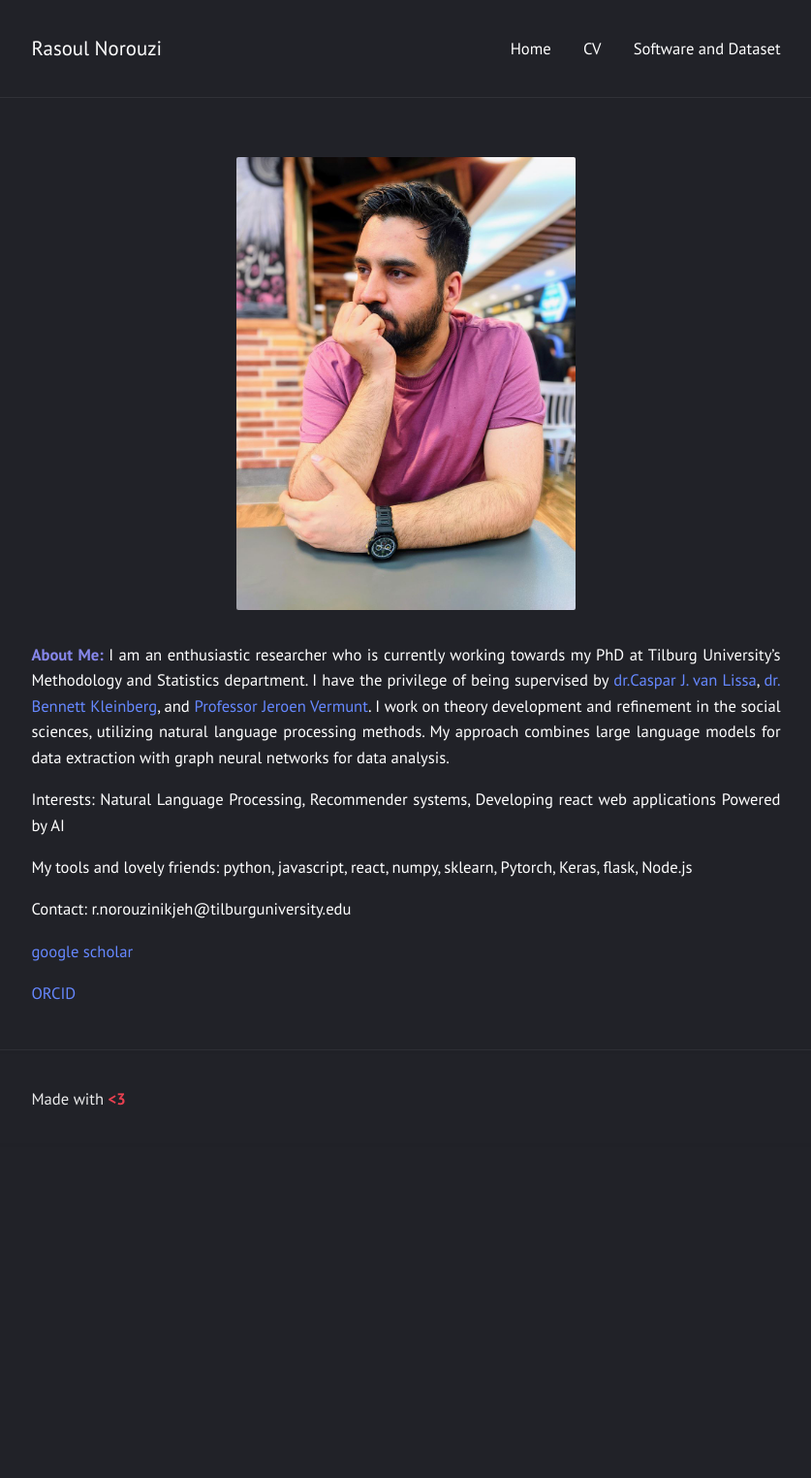
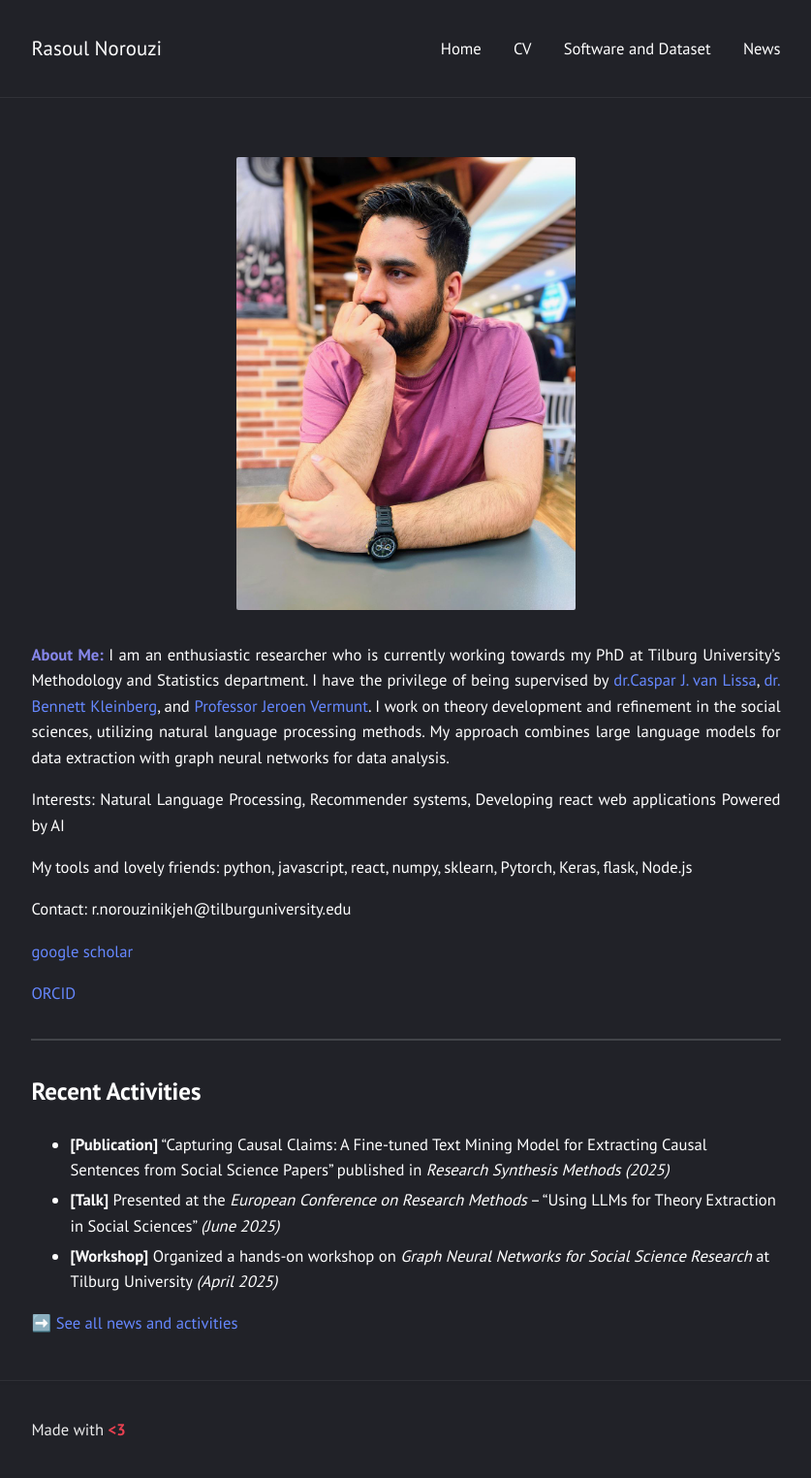
Before and after one commit to rasoulnorouzi/rasoulnorouzi.github.io, a Jekyll site: the page built from index.md, in a window 1280 px wide. Shown: the whole page at 97% size, without its empty margins (221-1058 px from the left). Built offline with Jekyll 4.4.1, drawn with Linux system fonts in a browser that asks for light colours; before the commit the page ends 1183 px from its top, so only the background shows below that.

Commit message:
Add News & Activities page, Recent Activities section on homepage, and nav link
Agent-Logs-Url: https://github.com/rasoulnorouzi/rasoulnorouzi.github.io/sessions/c1f60ccb-09f2-44ce-9ce7-d478cd6aa64b

Co-authored-by: rasoulnorouzi <46104045+rasoulnorouzi@users.noreply.github.com>

```diff
--- a/_config.yml
+++ b/_config.yml
@@ -19,7 +19,7 @@ navigation:                # accepts {file, title, url, icon, sidebaricon}
   - {file: "index.md", title: Home}
   - {url: "https://rasoulnorouzi.github.io/cv.html", title: CV}
   - {url: "/software-and-dataset", title: Software and Dataset}
-#   - {file: "blog.md", title: Blog}
+  - {url: "/news", title: News}
 
 external:                  # shows a footer with social links - for available icons see fontawesome.com/icons
   - {title: Skype, icon: skype, url: "https://join.skype.com/invite/mW7xxTxkv1T8"}
--- a/index.md
+++ b/index.md
@@ -18,3 +18,13 @@ r.norouzinikjeh@tilburguniversity.edu
 [google scholar](https://scholar.google.com/citations?user=syJhsDMAAAAJ&hl=en&oi=ao)
 
 [ORCID](https://orcid.org/0000-0002-4447-764X)
+
+---
+
+## Recent Activities
+
+- **[Publication]** "Capturing Causal Claims: A Fine-tuned Text Mining Model for Extracting Causal Sentences from Social Science Papers" published in *Research Synthesis Methods* *(2025)*
+- **[Talk]** Presented at the *European Conference on Research Methods* – "Using LLMs for Theory Extraction in Social Sciences" *(June 2025)*
+- **[Workshop]** Organized a hands-on workshop on *Graph Neural Networks for Social Science Research* at Tilburg University *(April 2025)*
+
+➡️ [See all news and activities](/news)
```
Also changed, not shown: news.md (added, +40 -0 lines).
